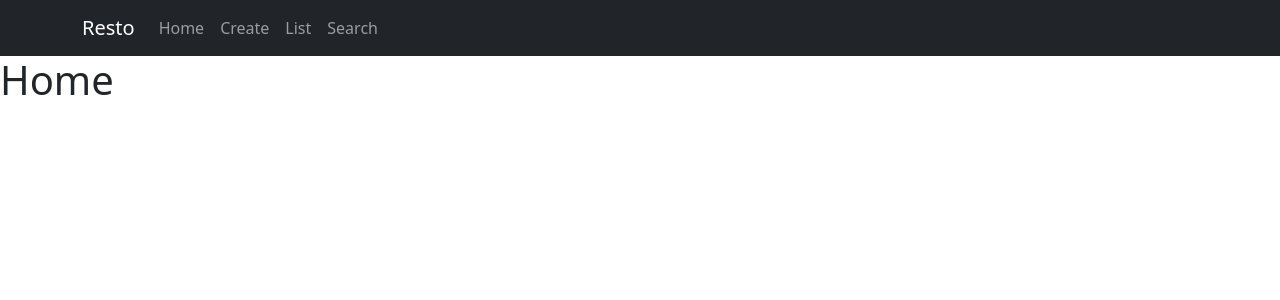
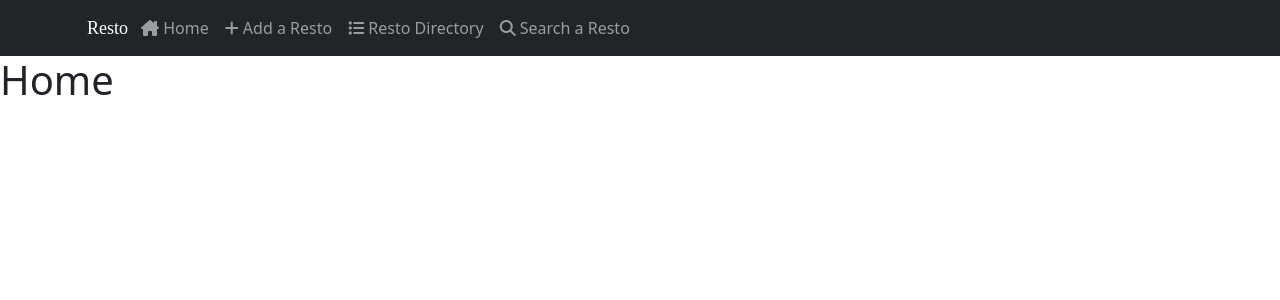
Before and after one commit to damodhar786/resto, a React (Create React App) app in the folder restaurant-app/: page / in a window 1280 px wide. Shown: the top 300 px of the page. Built offline with nearby package versions, Linux system fonts and the light colour scheme.

Commit message:
#7: react project - added the icons

```diff
--- a/restaurant-app/src/App.js
+++ b/restaurant-app/src/App.js
@@ -14,13 +14,13 @@ function App() {
 
         <Navbar bg="dark" variant="dark">
           <Container>
-            <Navbar.Brand href="#home">Resto</Navbar.Brand>
+            <Link to="/" className="resto" style={{color: "white", fontFamily: "cursive", fontSize: "18px", textDecoration: "none", margin: "5px"}}>Resto</Link>
             <Nav className="me-auto">
 
-              <Link className="nav-link" to="/">Home</Link>
-              <Link to="/create" className="nav-link">Create</Link>
-              <Link to="/list" className="nav-link">List</Link>
-              <Link to="/search" className="nav-link">Search</Link>
+              <Link className="nav-link" to="/"><i class="fa-solid fa-house-chimney"></i> Home</Link>
+              <Link to="/create" className="nav-link"><i class="fa-solid fa-plus"></i> Add a Resto</Link>
+              <Link to="/list" className="nav-link"><i class="fa-solid fa-list"></i> Resto Directory</Link>
+              <Link to="/search" className="nav-link"><i class="fa-solid fa-magnifying-glass"></i> Search a Resto</Link>
               {/* <Link to="/update" className="nav-link">Update</Link> */}
 
             </Nav>
```
Also changed, not shown: restaurant-app/src/index.css (line endings or trailing spaces).
